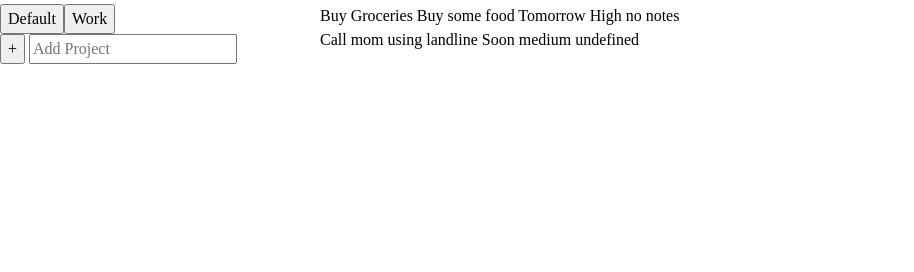
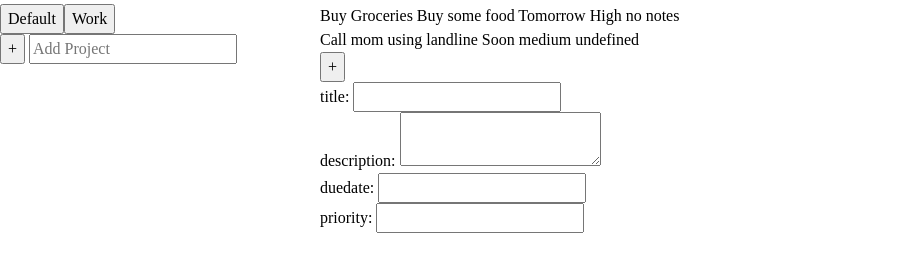
Before and after one commit to wvictor14/top-fsj-todolist, a website built with webpack: page src/template.html in a window 1280 px wide. Shown: the part 44-316 px from the top of the page, without its empty margins (0-914 px from the left). Built offline with nearby package versions, Linux system fonts and the light colour scheme.

Commit message:
create the form in html

```diff
--- a/src/template.html
+++ b/src/template.html
@@ -1,22 +1,47 @@
 <!DOCTYPE html>
 <html lang="en">
+
 <head>
   <meta charset="UTF-8">
   <meta name="viewport" content="width=device-width, initial-scale=1.0">
   <title>todo</title>
 </head>
+
 <body>
   <div class="main">
     <div class="sidebar">
       <h1>Projects</h1>
       <div class="projects"></div>
       <button id='add_project' class="button">+</button>
-      <input type="text" id = "add_project_text_input" placeholder="Add Project">
+      <input type="text" id="add_project_text_input" placeholder="Add Project">
     </div>
     <div class="content">
       <h1 id="content-title">Title</h1>
       <div class="lists"></div>
+      <button id="add_todo" class="button">+</button>
+      <div class="add_todo_div">
+        <form action="#" method="post">
+          <p>
+            <label for="title">title:</label>
+            <input type="text" id="title" name="title" />
+          </p>
+          <p>
+            <label for="description">description:</label>
+            <textarea id="description" name="description"></textarea>
+          </p>
+          <p>
+            <label for="duedate">duedate:</label>
+            <input type="text" id="duedate" name="duedate" />
+          </p>
+          <p>
+            <label for="priority">priority:</label>
+            <input type="text" id="priority" name="priority" />
+          </p>
+        </form>
+
+      </div>
     </div>
   </div>
 </body>
+
 </html>
```
